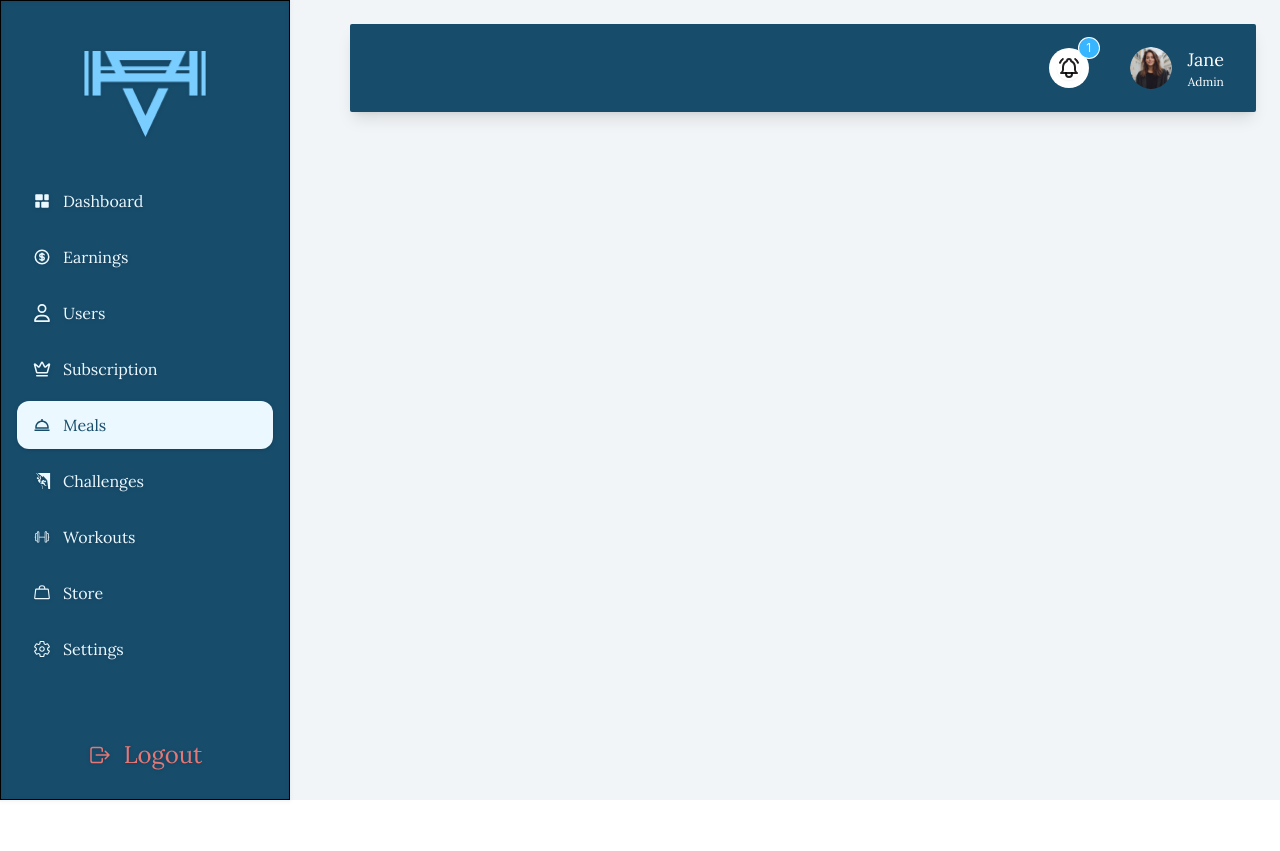
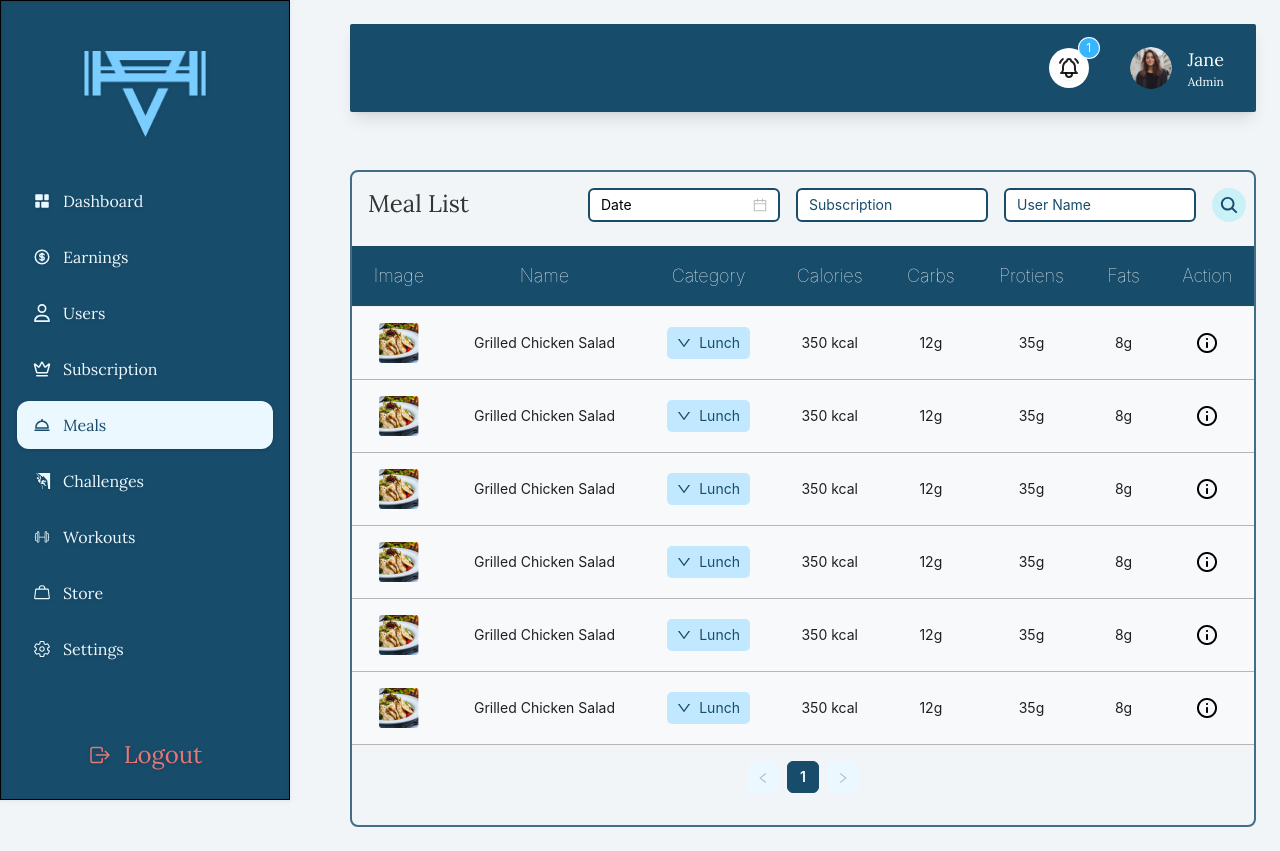
Before and after one commit to BS-Joy/zen-active-admin, a React (Vite) app: page /meals in a window 1280 px wide. Before the commit the page ends 800 px from the top, so only its background shows below. Built offline with nearby package versions, Linux system fonts and the light colour scheme.

Commit message:
meal page

```diff
--- a/src/pages/Main/Meals/Meals.jsx
+++ b/src/pages/Main/Meals/Meals.jsx
@@ -1,9 +1,195 @@
+import React, { useState } from "react";
+import { Button, DatePicker, Input, Table } from "antd";
+import { FiAlertCircle } from "react-icons/fi";
+import DashboardModal from "../../../Components/DashboardModal";
+import { IoSearch } from "react-icons/io5";
+import { Link } from "react-router-dom";
+import exlamIcon from "../../../assets/images/exclamation-circle.png";
+import mealImg from "../../../assets/images/meal.png";
+import { DownOutlined } from '@ant-design/icons';
+import { Dropdown, Space } from 'antd';
+
 
 
 const Meals = () => {
+    const [isModalOpen, setIsModalOpen] = useState(false);
+    const [modalData, setModalData] = useState({});
+
+    const showModal = (data) => {
+        setIsModalOpen(true);
+        setModalData(data);
+    };
+
+    const columns = [
+        {
+            title: "Image",
+            dataIndex: "image",
+            key: "image",
+            render: (text) => <a>{text}</a>,
+        },
+        {
+            title: "Name",
+            dataIndex: "name",
+            key: "name",
+        },
+        {
+            title: "Category",
+            dataIndex: "category",
+            key: "category",
+        },
+        {
+            title: "Calories",
+            key: "calories",
+            dataIndex: "calories",
+        },
+        {
+            title: "Carbs",
+            key: "carbs",
+            dataIndex: "carbs",
+        },
+        {
+            title: "Protiens",
+            key: "protiens",
+            dataIndex: "protiens",
+        },
+        {
+            title: "Fats",
+            key: "fats",
+            dataIndex: "fats",
+        },
+        {
+            title: "Action",
+            key: "Review",
+            aligen: 'center',
+            render: (_, data) => (
+                <div className="  items-center justify-around textcenter flex">
+                    {/* Review Icon */}
+                    <img src={exlamIcon} alt="" className="btn  px-3 py-1 text-sm rounded-full  cursor-pointer" onClick={() => showModal(data)} />
+                    {/* <Link to={'/reviews'} className="btn bg-black text-white px-3 py-1 text-sm rounded-full">
+
+                  View
+                </Link> */}
+                </div>
+            ),
+        },
+    ];
+
+    const items = [
+        {
+            label: (
+                <a href="https://www.antgroup.com" target="_blank" rel="noopener noreferrer">
+                    1st menu item
+                </a>
+            ),
+            key: '0',
+        },
+        {
+            label: (
+                <a href="https://www.aliyun.com" target="_blank" rel="noopener noreferrer">
+                    2nd menu item
+                </a>
+            ),
+            key: '1',
+        },
+        {
+            type: 'divider',
+        },
+        {
+            label: '3rd menu item',
+            key: '3',
+        },
+    ];
+
+    const data = [];
+    for (let index = 0; index < 6; index++) {
+        data.push({
+            // transIs: `${index + 1}`,
+            image: <div className="flex items-center justify-center">
+                <img src={mealImg} alt="" className="w-10 h-10" />
+            </div>,
+            name: "Grilled Chicken Salad",
+            category: <Dropdown menu={{ items }} trigger={['click']}>
+                <a onClick={(e) => e.preventDefault()}>
+                    <Space style={{ color: '#174C6B', backgroundColor: '#C1E8FF', padding: '5px 10px', borderRadius: '5px' }}>
+                        <DownOutlined />
+                        Lunch
+                    </Space>
+                </a>
+            </Dropdown>,
+            calories: "350 kcal",
+            carbs: "12g",
+            protiens: "35g",
+            fats: "8g",
+            Review: "See Review",
+            date: "16 Apr 2024",
+            _id: index,
+        });
+    }
+
+
+
     return (
-        <div>
+        <div className="rounded-lg border-2 py-4 border-[#174C6B]/80 mt-8 recent-users-table">
+            <div className="flex justify-between px-2">
+                <h3 className="text-2xl text-black mb-4 pl-2">Meal List</h3>
+                <div className="flex items-center gap-4 mb-6">
+                    <DatePicker placeholder="Date" className="w-48 border-2 border-[#174C6B]" />
+                    <Input placeholder="Subscription" className="w-48 border-2 border-[#174C6B] placeholder:text-[#174C6B]" style={{ border: '2px solid #174C6B' }} />
+                    <Input placeholder="User Name" className="w-48 placeholder:text-[#174C6B]" style={{ border: '2px solid #174C6B' }} />
+                    {/* <Button style={{ border: 'none', backgroundColor: '#EBF8FF', color: '#174C6B', borderRadius: '8px' }}>
+                     <IoSearch />
+                   </Button> */}
+                    <button style={{ border: 'none', backgroundColor: '#caf0f8', color: '#174C6B', borderRadius: '50%', padding: '7px' }}><IoSearch size={20} /></button>
+                </div>
+            </div>
+            {/* Ant Design Table */}
+            <Table
+                columns={columns}
+                dataSource={data}
+                pagination={{ position: ["bottomCenter"] }}
+                className="rounded-lg"
+            />
 
+            {/* Dashboard Modal */}
+            <DashboardModal
+                isModalOpen={isModalOpen}
+                setIsModalOpen={setIsModalOpen}
+                maxWidth="500px"
+            >
+                <div>
+                    <h2 className="text-lg text-center mb-4">User Details</h2>
+                    {/* <div className="flex justify-between mb-2 text-gray-600  border-b border-[#79CDFF] pb-1">
+              <p>#SL</p>
+              <p>{modalData.transIs}</p>
+            </div> */}
+                    <div className="flex justify-between mb-2 text-gray-600  border-b border-[#79CDFF] pb-1">
+                        <p>User Name</p>
+                        <p>{modalData.name}</p>
+                    </div>
+                    <div className="flex justify-between mb-2 text-gray-600  border-b border-[#79CDFF] pb-1">
+                        <p>Email</p>
+                        <p>{modalData.Email}</p>
+                    </div>
+                    <div className="flex justify-between mb-2 text-gray-600  border-b border-[#79CDFF] pb-1">
+                        <p>Mobile Phone</p>
+                        <p>{modalData.Phone}</p>
+                    </div>
+
+                    <div className="flex justify-between mb-2 text-gray-600  border-b border-[#79CDFF] pb-1">
+                        <p>Date</p>
+                        <p>{modalData.transIs}</p>
+                    </div>
+
+
+                    <div className="p-4 mt-auto text-center mx-auto flex items-center justify-center">
+                        <button
+                            className="w-[300px] bg-[#174C6B] text-white px-10 h-[50px] flex items-center justify-center gap-3 text-lg outline-none rounded-xl"
+                        >
+                            <span className="text-white font-light">Okay</span>
+                        </button>
+                    </div>
+                </div>
+            </DashboardModal>
         </div>
     )
 }
```
Also changed, not shown: src/assets/images/meal.png (added).
